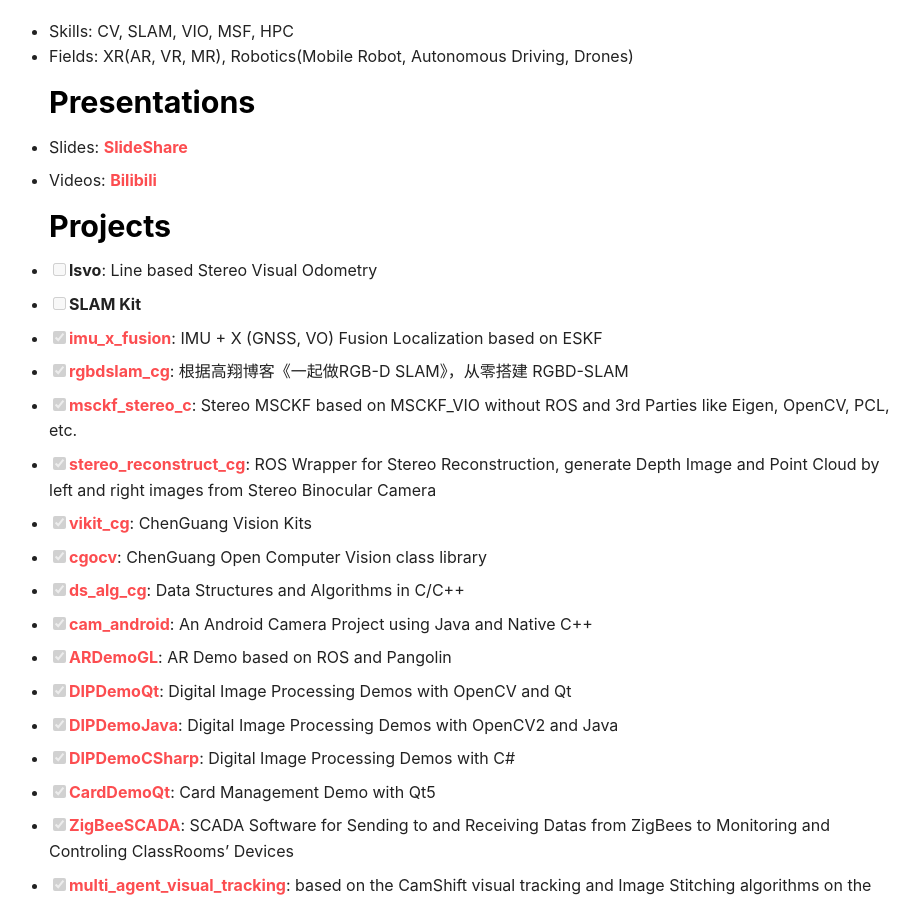
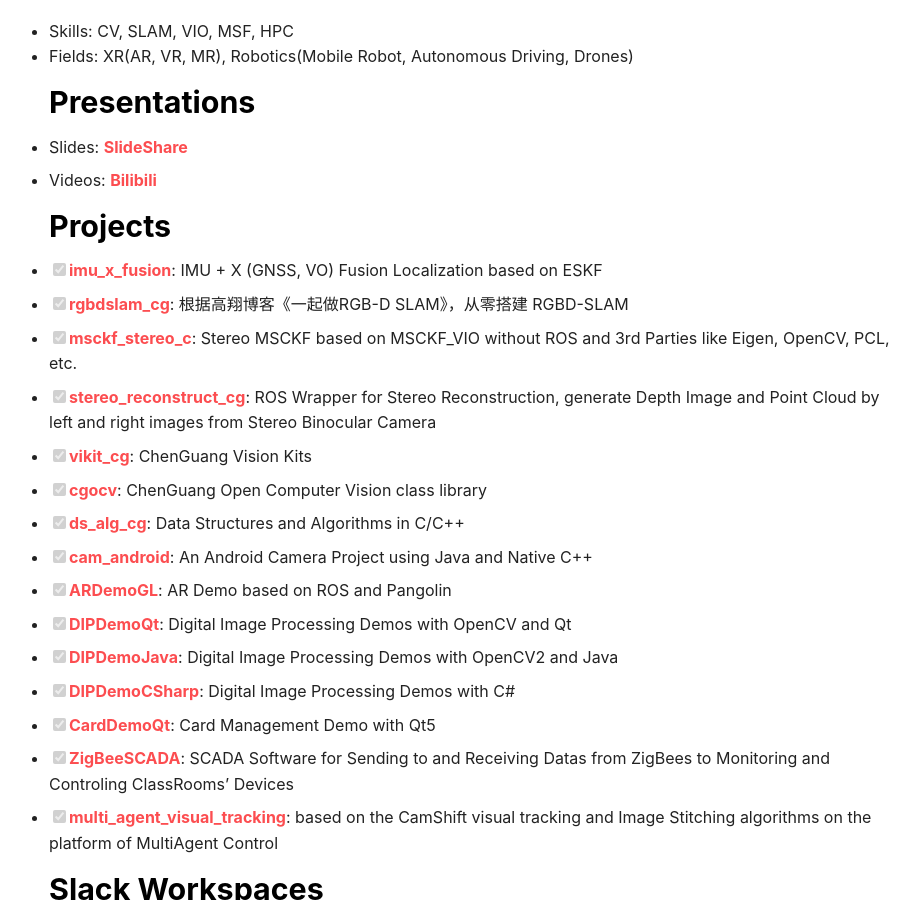
Before and after one commit to cggos/spatial-ai, a Jekyll site: the page built from bio.md, in a window 1280 px wide and 900 px high, scrolled down 561 px. Shown: the whole window, without its empty margins (164-1084 px from the left). Built offline with Jekyll 4.4.1, drawn with Linux system fonts in a browser that asks for light colours; nearby versions of some CDN libraries.

Commit message:
Update bio.md

```diff
--- a/bio.md
+++ b/bio.md
@@ -55,10 +55,6 @@
 
 ## Projects
 
-* [ ] **lsvo**: Line based Stereo Visual Odometry
-
-* [ ] **SLAM Kit**
-
 * [x] **[imu_x_fusion](https://github.com/cggos/imu_x_fusion)**: IMU + X (GNSS, VO) Fusion Localization based on ESKF
 
 * [x] **[rgbdslam_cg](https://github.com/cggos/rgbdslam_cg)**: 根据高翔博客《一起做RGB-D SLAM》，从零搭建 RGBD-SLAM
```
